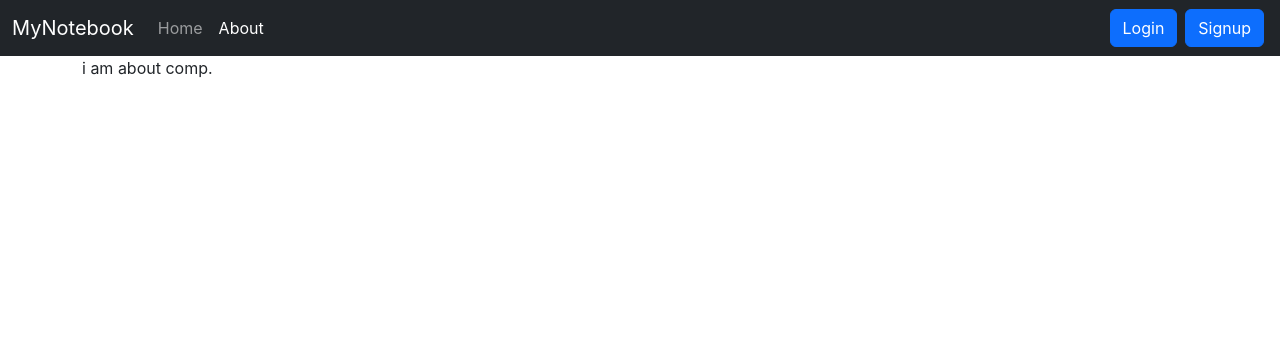
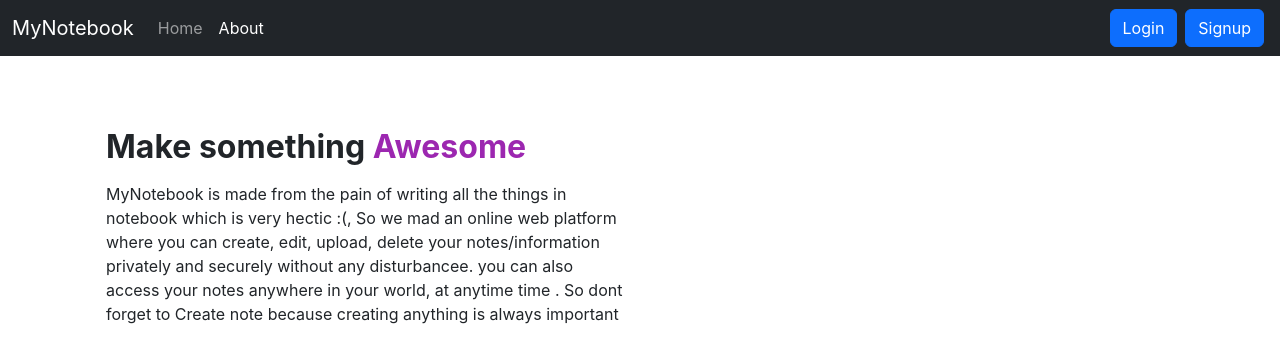
Before and after one commit to neelshrimali/inotebook, a React (Create React App) app: page /about in a window 1280 px wide. Shown: the top 362 px of the page. Built offline with nearby package versions, Linux system fonts and the light colour scheme; the HTML template or start-up script is replaced by a standard one.

Commit message:
Normal words added in About page

```diff
--- a/src/component/About.js
+++ b/src/component/About.js
@@ -2,9 +2,27 @@ const About = () => {
 
 
   return (
-    <div>
-      i am about comp.
+    <div className="container">
+    <div className="text-white aboutImg text-center">
+        <div className="note-img">
+            <p>An online web platform where you can create, edit, upload, delete your notes/information privately and securely without any disturbancee</p>
+        </div>
     </div>
+    <div className="container mt-5 ">
+        <div className="row">
+            <div className="col-md-6 d-flex flex-column justify-content-center">
+                <h2 className="mb-3" style={{ fontWeight: "Bold" }}>Make something <span style={{ color: "#9C27B0" }}>Awesome</span> </h2>
+                <p>MyNotebook is made from the pain of writing all the things in notebook which is very hectic :(, So we mad an online web platform where you can create, edit, upload, delete your notes/information privately and securely without any disturbancee.
+                    you can also access your notes anywhere in your world, at anytime time . So dont forget to Create note because creating anything is always important
+                </p>
+
+            </div>
+
+        </div>
+    </div>
+
+
+</div>
   )
 }
 
```
